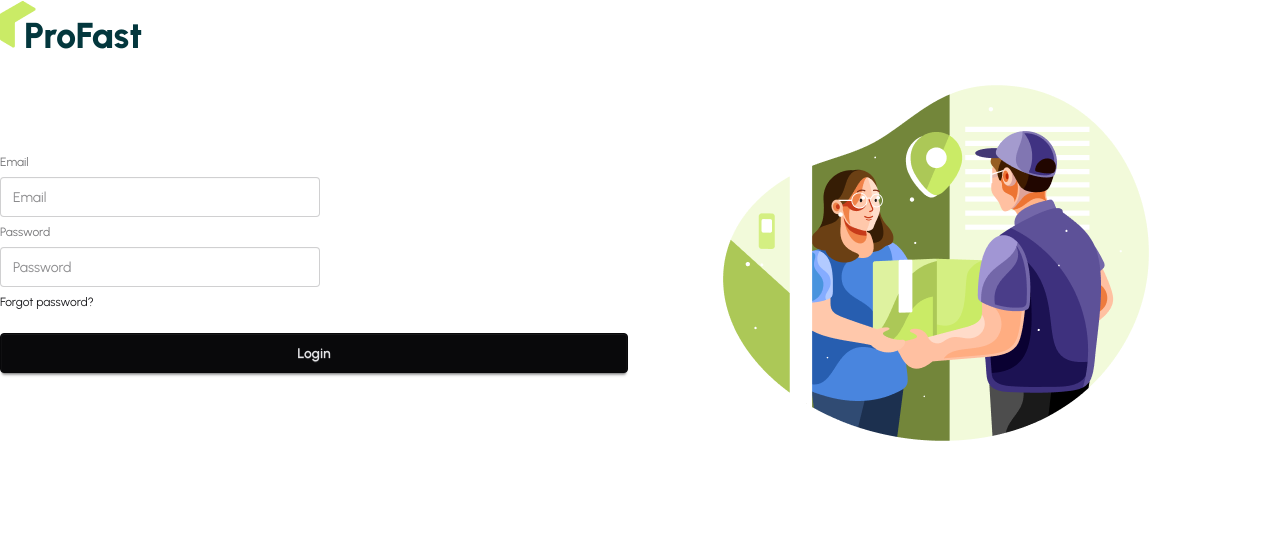
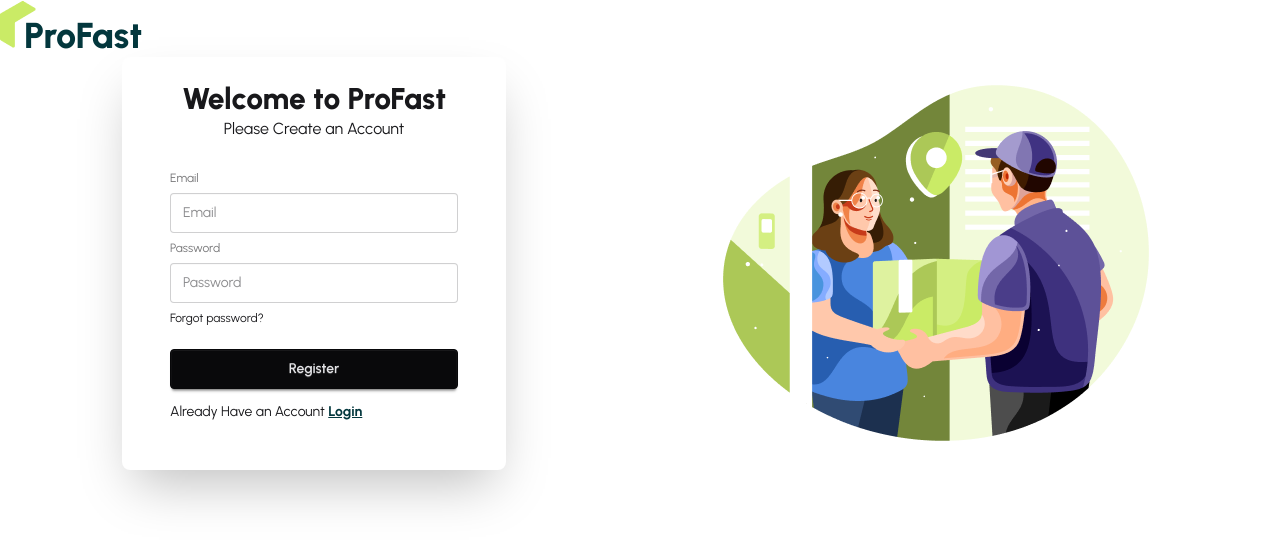
Before and after one commit to Akzaber/profast-client-site, a React (Vite) app: page /register in a window 1280 px wide. Shown: the top 544 px of the page. Built offline with nearby package versions, Linux system fonts and the light colour scheme.

Commit message:
register alongside login

```diff
--- a/package.json
+++ b/package.json
@@ -11,6 +11,7 @@
   },
   "dependencies": {
     "@tailwindcss/vite": "^4.2.2",
+    "firebase": "^12.12.0",
     "leaflet": "^1.9.4",
     "react": "^19.2.4",
     "react-dom": "^19.2.4",
--- /dev/null
+++ b/src/contexts/AuthContext/AuthContext.jsx
@@ -0,0 +1,4 @@
+import { createContext } from "react";
+
+
+export const AuthContext = createContext(null);
--- /dev/null
+++ b/src/contexts/AuthContext/AuthProvider.jsx
@@ -0,0 +1,23 @@
+import React from 'react';
+import { AuthContext } from './AuthContext';
+import { createUserWithEmailAndPassword, signInWithEmailAndPassword } from 'firebase/auth';
+import { auth } from '../../firebase/firebase.init';
+
+const AuthProvider = ({children}) => {
+    const registerUser = (email, password) => {
+        return createUserWithEmailAndPassword(auth, email, password)
+    }
+    const signInUser = (email, password) => {
+        return signInWithEmailAndPassword(auth, email, password)
+    }
+
+    const authInfo = {registerUser, signInUser}
+
+    return (
+        <AuthContext value={authInfo}>
+            {children}
+        </AuthContext>
+    );
+};
+
+export default AuthProvider;
--- /dev/null
+++ b/src/firebase/firebase.init.js
@@ -0,0 +1,20 @@
+// Import the functions you need from the SDKs you need
+import { initializeApp } from "firebase/app";
+import { getAuth } from "firebase/auth";
+// TODO: Add SDKs for Firebase products that you want to use
+// https://firebase.google.com/docs/web/setup#available-libraries
+
+// Your web app's Firebase configuration
+const firebaseConfig = {
+  apiKey: import.meta.env.VITE_apiKey,
+  authDomain: import.meta.env.VITE_authDomain,
+  projectId: import.meta.env.VITE_projectId,
+  storageBucket: import.meta.env.VITE_storageBucket,
+  messagingSenderId: import.meta.env.VITE_messagingSenderId,
+  appId: import.meta.env.VITE_appId,
+};
+
+// Initialize Firebase
+const app = initializeApp(firebaseConfig);
+// Initialize Firebase Authentication and get a reference to the service
+export const auth = getAuth(app);
--- /dev/null
+++ b/src/hooks/useAuth.jsx
@@ -0,0 +1,9 @@
+import React, { use } from 'react';
+import { AuthContext } from '../contexts/AuthContext/AuthContext';
+
+const useAuth = () => {
+    const authInfo = use(AuthContext);
+    return authInfo;
+};
+
+export default useAuth;
--- a/src/main.jsx
+++ b/src/main.jsx
@@ -3,11 +3,14 @@
 import './index.css'
 import { RouterProvider } from "react-router/dom";
 import { router } from './router/router.jsx';
+import AuthProvider from './contexts/AuthContext/AuthProvider.jsx';
 
 createRoot(document.getElementById('root')).render(
   <StrictMode>
     <div className='font-urbanist max-w-7xl mx-auto'>
-      <RouterProvider router={router} />
+      <AuthProvider>
+        <RouterProvider router={router} />
+      </AuthProvider>
     </div>
   </StrictMode>,
 )
--- a/src/pages/Auth/Login/Login.jsx
+++ b/src/pages/Auth/Login/Login.jsx
@@ -1,17 +1,43 @@
 import React from 'react';
+import { useForm } from 'react-hook-form';
+import useAuth from '../../../hooks/useAuth';
+import { Link } from 'react-router';
 
 const Login = () => {
+    const { register, handleSubmit, formState: { errors } } = useForm();
+    const {signInUser} = useAuth();
+    const handleLogIn = (data) => {
+        console.log('login data', data)
+        signInUser(data.email, data.password)
+        .then(result => {
+            console.log(result.user);
+        })
+        .catch(error => {
+            console.log(error);
+        })
+    }
     return (
-        <form action="">
+        <div className="card bg-base-100 w-full mx-auto max-w-sm shrink-0 shadow-2xl p-6">
+            <h3 className="text-3xl font-extrabold text-center">Welcome Back</h3>
+            <p className='text-center'>Please Login</p>
+            <form onSubmit={handleSubmit(handleLogIn)} className="card-body">
                 <fieldset className="fieldset">
+                    {/* Email field */}
                     <label className="label">Email</label>
-                <input type="email" className="input" placeholder="Email" />
+                    <input type="email" {...register('email', { required: true })} className="input" placeholder="Email" />
+                    {errors.email?.type === "required" && <p className='text-red-500'>Email is required.</p>}
+                    {/* Password field */}
                     <label className="label">Password</label>
-                <input type="password" className="input" placeholder="Password" />
+                    <input type="password" {...register("password", { required: true, minLength: 6, pattern: /^(?=.*[a-z])(?=.*[A-Z])(?=.*\d)(?=.*[^A-Za-z\d]).+$/ })} className="input" placeholder="Password" />
+                    {errors.password?.type === "required" && <p className='text-red-500'>Password is required.</p>}
+                    {errors.password?.type === "minLength" && <p className='text-red-500'>Password must be 6 characters or more</p>}
+                    {errors.password?.type === "pattern" && <p className='text-red-500'>Password must have one uppercase, one lowercase, one number and one special character</p>}
                     <div><a className="link link-hover">Forgot password?</a></div>
                     <button className="btn btn-neutral mt-4">Login</button>
                 </fieldset>
+                <p>New to ProFast <Link className='text-secondary font-bold underline' to='/register'>Register Now</Link></p>
             </form>
+        </div>
     );
 };
 
--- a/src/pages/Auth/Register/Register.jsx
+++ b/src/pages/Auth/Register/Register.jsx
@@ -1,26 +1,42 @@
 import React from 'react';
 import { useForm } from 'react-hook-form';
+import useAuth from '../../../hooks/useAuth';
+import { Link } from 'react-router';
 
 const Register = () => {
-    const {register, handleSubmit, formState:{errors}} = useForm();
+    const { register, handleSubmit, formState: { errors } } = useForm();
+    const { registerUser } = useAuth();
     const handleRegistration = (data) => {
         console.log(data);
+        registerUser(data.email, data.password)
+            .then(result => {
+                console.log(result.user);
+            })
+            .catch(error => {
+                console.log(error);
+            })
     }
     return (
-        <form onSubmit={handleSubmit(handleRegistration)}>
+        <div className="card bg-base-100 w-full mx-auto max-w-sm shrink-0 shadow-2xl p-6">
+            <h3 className="text-3xl font-extrabold text-center">Welcome to ProFast</h3>
+            <p className='text-center'>Please Create an Account</p>
+            <form className="card-body" onSubmit={handleSubmit(handleRegistration)}>
                 <fieldset className="fieldset">
                     <label className="label">Email</label>
-                <input type="email" {...register("email", {required:true})} className="input" placeholder="Email" />
-                {errors.email?.type==="required" && <p className='text-red-500'>Email is required.</p>}
+                    <input type="email" {...register("email", { required: true })} className="input" placeholder="Email" />
+                    {errors.email?.type === "required" && <p className='text-red-500'>Email is required.</p>}
                     {/* password */}
                     <label className="label">Password</label>
-                <input type="password" {...register("password", {required:true, minLength:6})} className="input" placeholder="Password" />
-                {errors.password?.type==="required" && <p className='text-red-500'>Password is required.</p>}
-                {errors.password?.type==="minLength" && <p className='text-red-500'>Password must be 6 characters or more</p>}
+                    <input type="password" {...register("password", { required: true, minLength: 6, pattern: /^(?=.*[a-z])(?=.*[A-Z])(?=.*\d)(?=.*[^A-Za-z\d]).+$/ })} className="input" placeholder="Password" />
+                    {errors.password?.type === "required" && <p className='text-red-500'>Password is required.</p>}
+                    {errors.password?.type === "minLength" && <p className='text-red-500'>Password must be 6 characters or more</p>}
+                    {errors.password?.type === "pattern" && <p className='text-red-500'>Password must have one uppercase, one lowercase, one number and one special character</p>}
                     <div><a className="link link-hover">Forgot password?</a></div>
-                <button className="btn btn-neutral mt-4">Login</button>
+                    <button className="btn btn-neutral mt-4">Register</button>
                 </fieldset>
+                <p>Already Have an Account <Link to="/login" className='text-secondary font-bold underline'>Login</Link></p>
             </form>
+        </div>
     );
 };
 
```
Also changed, not shown: 2 other files (tests, documents, lock files or other folders). Lines whose indentation alone changed are shown as unchanged.
